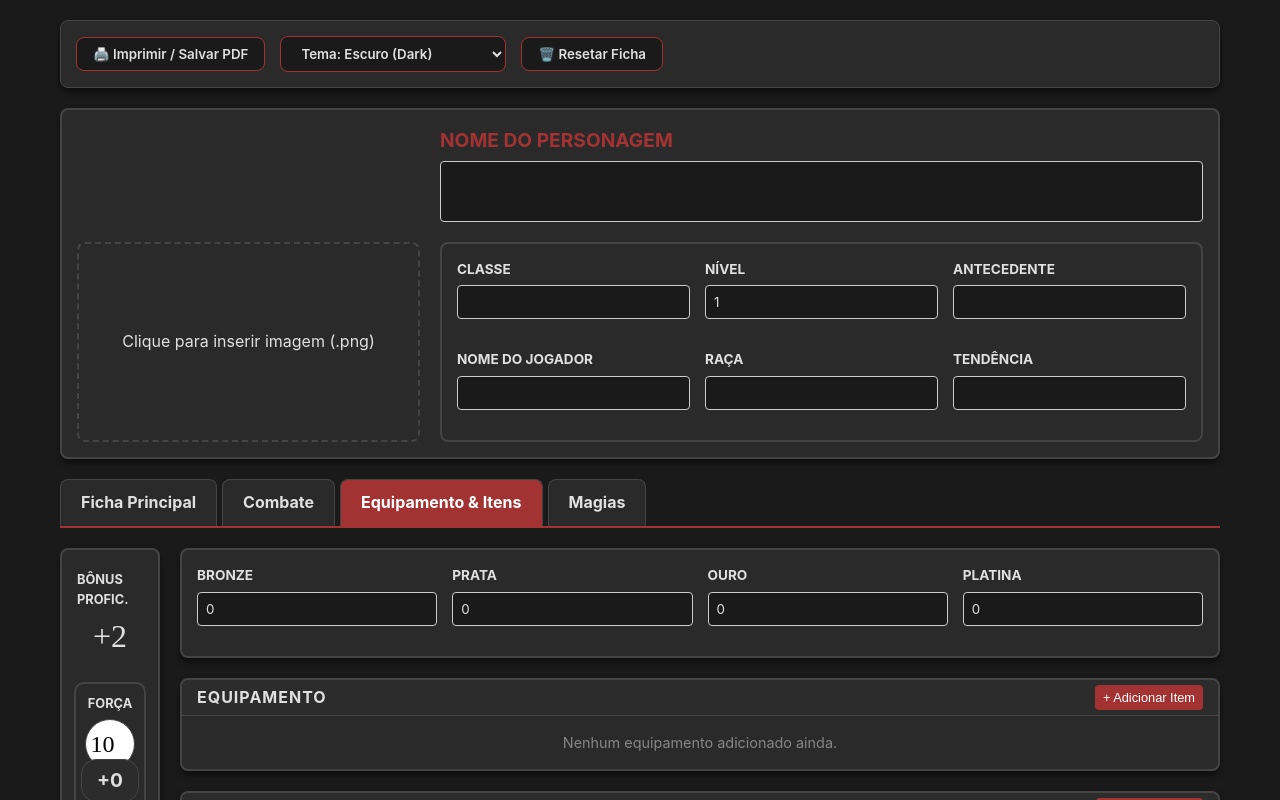
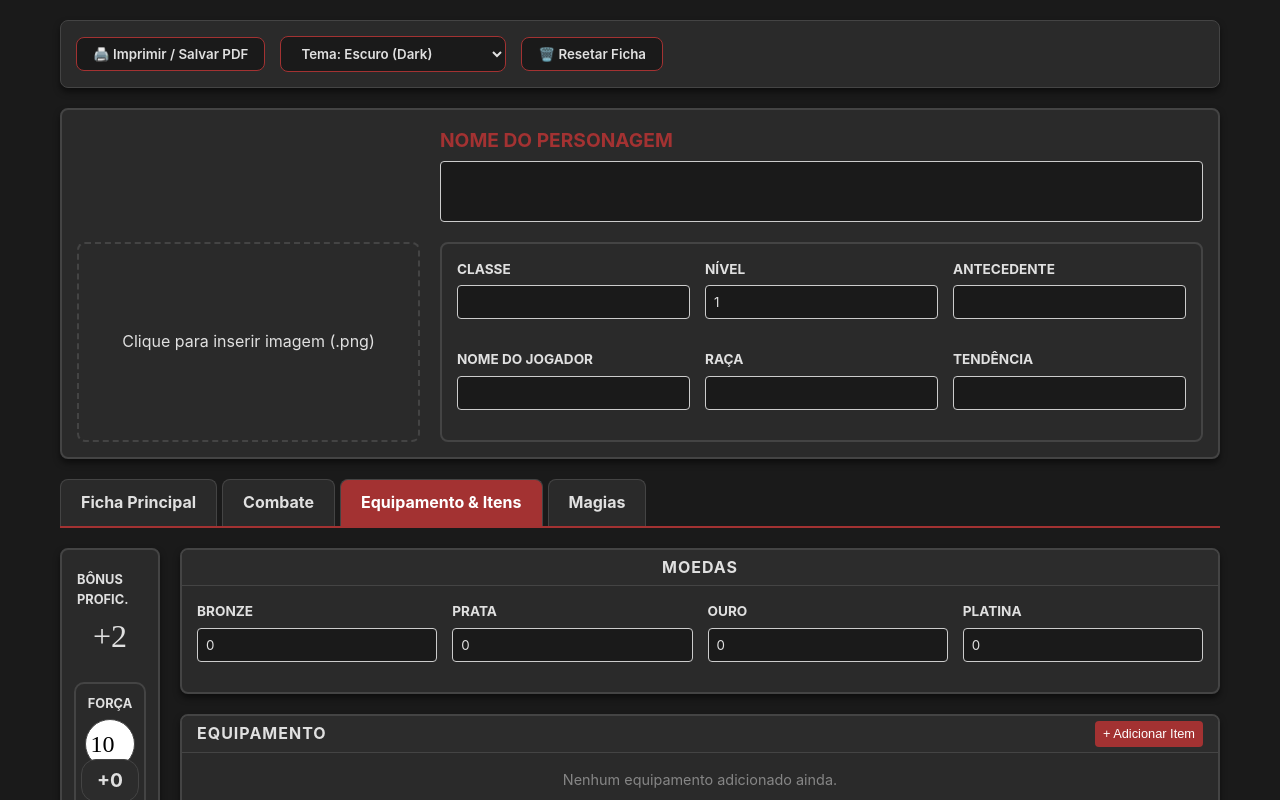
Before and after one commit to LuisCarlosRamalho/ficha_dnd, a React (Vite) app: page / in a window 1280 px wide. Both pictures are taken after a click on the element "Equipamento & Itens". Shown: the top 800 px of the page. Built offline with nearby package versions, Linux system fonts and the light colour scheme.

Commit message:
fix: Add 'Moedas' panel header title

```diff
--- a/src/App.jsx
+++ b/src/App.jsx
@@ -400,13 +400,16 @@ function App() {
 
         {/* EQUIPMENT TAB */}
         <div style={{ display: activeTab === 'equipment' ? 'block' : 'none', gridColumn: 'span 2' }}>
-           <div className="panel" style={{display:'flex', gap: '15px'}}>
+           <div className="panel">
+              <div className="panel-header">Moedas</div>
+              <div style={{display:'flex', gap: '15px'}}>
                 {[{k: 'cp', label: 'Bronze'}, {k: 'sp', label: 'Prata'}, {k: 'gp', label: 'Ouro'}, {k: 'pp', label: 'Platina'}].map(coin => (
                   <div className="input-group" key={coin.k} style={{flex: 1}}>
                     <label>{coin.label}</label>
                     <input type="number" value={char.coins[coin.k]} onChange={e => updateNested('coins', coin.k, parseInt(e.target.value)||0)} />
                   </div>
                 ))}
+              </div>
            </div>
            <div className="panel">
              <div className="panel-header" style={{display: 'flex', justifyContent: 'space-between', padding: '5px 15px'}}>
```
Also changed, not shown: Ficha_DnD_5E_App.html (+1 -1 lines). Lines whose indentation alone changed are shown as unchanged.
